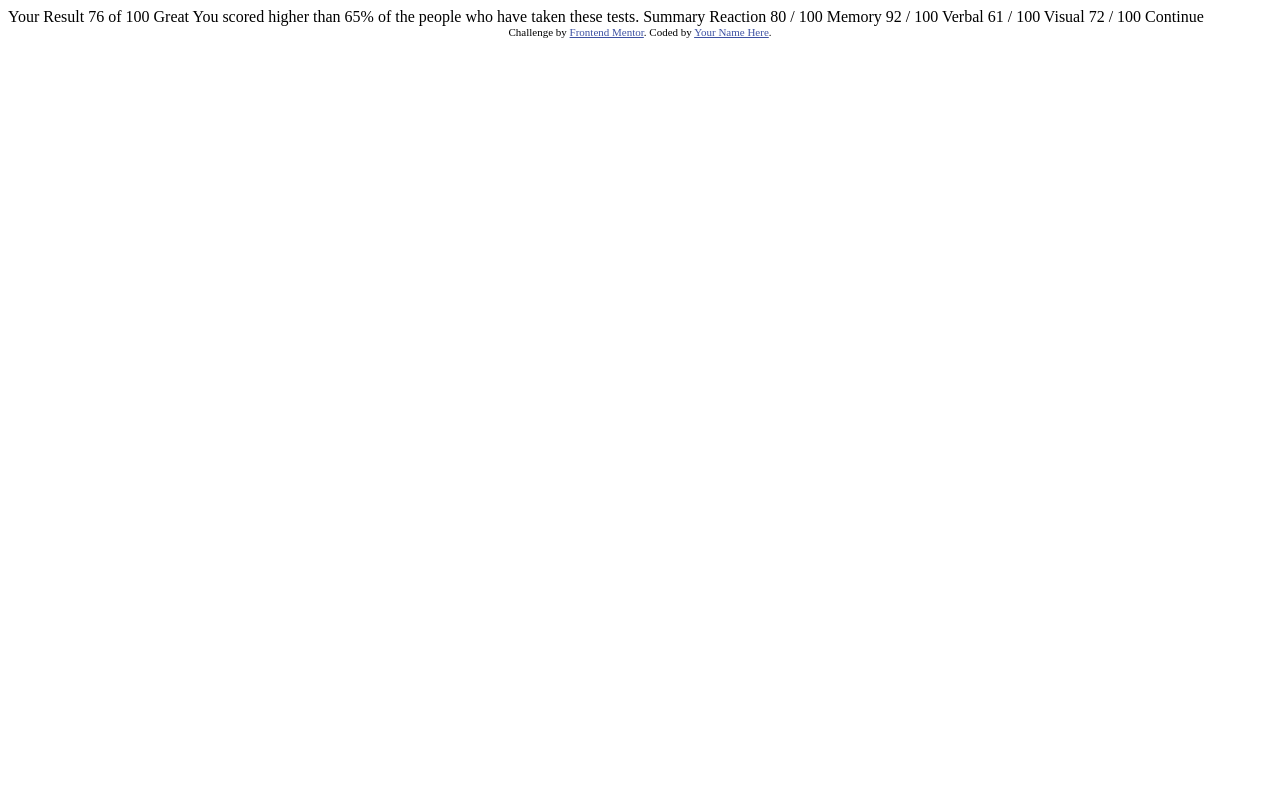
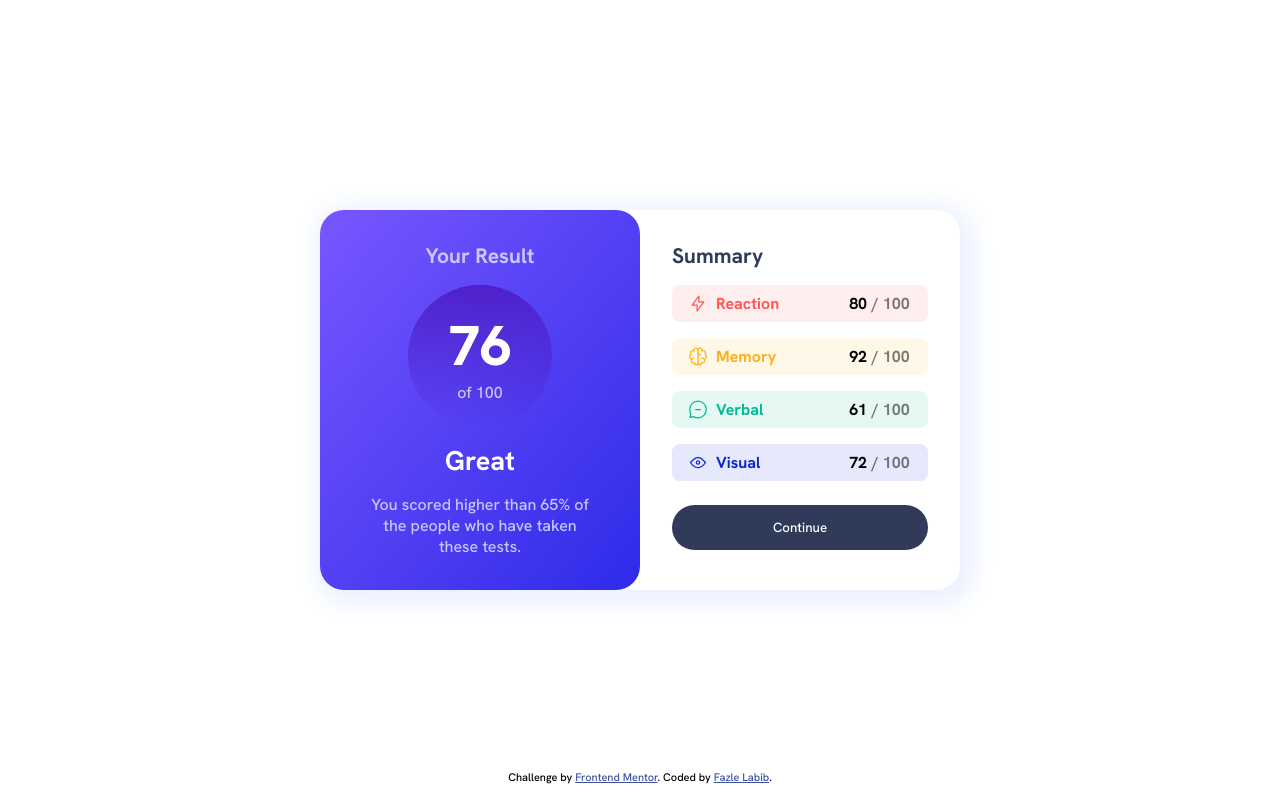
Before and after one commit to FazleLabib/frontend-mentor-results-summary-component, a plain HTML site: page index.html in a window 1280 px wide. Drawn offline with Linux system fonts and the light colour scheme.

Commit message:
Upload solution

```diff
--- a/index.html
+++ b/index.html
@@ -3,45 +3,90 @@
 <head>
   <meta charset="UTF-8">
   <meta name="viewport" content="width=device-width, initial-scale=1.0"> <!-- displays site properly based on user's device -->
-
+  <link rel="stylesheet" href="style.css">
   <link rel="icon" type="image/png" sizes="32x32" href="./assets/images/favicon-32x32.png">
 
   <title>Frontend Mentor | Results summary component</title>
 
   <!-- Feel free to remove these styles or customise in your own stylesheet 👍 -->
-  <style>
+  <!-- <style>
     .attribution { font-size: 11px; text-align: center; }
     .attribution a { color: hsl(228, 45%, 44%); }
-  </style>
+  </style> -->
 </head>
 <body>
 
-  Your Result
-  76
-  of 100
+  <main>
+    <div class="card">
+      <div class="results-card">
+        <h3>Your Result</h3>
+        <div class="circle">
+          <h1>76</h1>
+          <p>of 100</p>
+        </div>
+        <h2>Great</h2>
+        <p>You scored higher than 65% of the people who have taken these tests.</p>
+      </div>
+      <div class="summary-card">
+        <h3>Summary</h3>
+        <div class="subjects">
 
-  Great
-  You scored higher than 65% of the people who have taken these tests.
+          <div class="subject" id="reaction">
+            <div class="title">
+              <img src="./assets/images/icon-reaction.svg" alt="Reaction Icon">
+              <p>Reaction</p>
+            </div>
+            <div class="marks">
+              <p class="obtained">80</p>
+              <p class="total"> / 100</p>
+            </div>
+          </div>
 
-  Summary
+          <div class="subject" id="memory">
+            <div class="title">
+              <img src="./assets/images/icon-memory.svg" alt="Memory Icon">
+              <p>Memory</p>
+            </div>
+            <div class="marks">
+              <p class="obtained">92</p>
+              <p class="total"> / 100</p>
+            </div>
+          </div>
 
-  Reaction
-  80 / 100
+          <div class="subject" id="verbal">
+            <div class="title">
+              <img src="./assets/images/icon-verbal.svg" alt="Verbal Icon">
+              <p>Verbal</p>
+            </div>
+            <div class="marks">
+              <p class="obtained">61</p>
+              <p class="total"> / 100</p>
+            </div>
+          </div>
 
-  Memory
-  92 / 100
+          <div class="subject" id="visual">
+            <div class="title">
+              <img src="./assets/images/icon-visual.svg" alt="Visual Icon">
+              <p>Visual</p>
+            </div>
+            <div class="marks">
+              <p class="obtained">72</p>
+              <p class="total"> / 100</p>
+            </div>
+          </div>
 
-  Verbal
-  61 / 100
+          </div>
+            <button>Continue</button>
+          </div>
 
-  Visual
-  72 / 100
+    </div>
+  </main>
 
-  Continue
-
-  <div class="attribution">
-    Challenge by <a href="https://www.frontendmentor.io?ref=challenge" target="_blank">Frontend Mentor</a>.
-    Coded by <a href="#">Your Name Here</a>.
-  </div>
+  <footer>
+    <div class="attribution">
+      Challenge by <a href="https://www.frontendmentor.io?ref=challenge" target="_blank">Frontend Mentor</a>.
+      Coded by <a href="https://github.com/FazleLabib">Fazle Labib</a>.
+    </div>
+  </footer>
 </body>
 </html>
--- /dev/null
+++ b/style.css
@@ -0,0 +1,260 @@
+@import url('https://fonts.googleapis.com/css2?family=Hanken+Grotesk:wght@500;700;800&display=swap');
+
+:root {
+    /* Primary */
+
+    --light-red: hsl(0, 100%, 67%);
+    --orangey-yellow: hsl(39, 100%, 56%);
+    --green-teal: hsl(166, 100%, 37%);
+    --cobalt-blue: hsl(234, 85%, 45%);
+
+
+    /* Gradients */
+
+    /* background */
+    --light-slate-blue: hsl(252, 100%, 67%);
+    --light-royal-blue: hsl(241, 81%, 54%);
+
+    /* circle */
+    --violet-blue: hsla(256, 72%, 46%, 1);
+    --persian-blue: hsla(241, 72%, 46%, 0);
+
+
+    /* Neutral */
+
+    --white: hsl(0, 0%, 100%);
+    --pale-blue: hsl(221, 100%, 96%);
+    --light-lavender: hsl(241, 100%, 89%);
+    --dark-gray-blue: hsl(224, 30%, 27%);
+
+    --border-radius: 1.5rem;
+}
+
+* {
+    margin: 0;
+    padding: 0;
+    font-family: 'Hanken Grotesk', sans-serif;
+}
+
+h1 {
+    font-weight: 800;
+    font-size: 3.5rem;
+}
+
+h2, h3 {
+    font-weight: 700;
+}
+
+p {
+    font-weight: 500;
+    font-size: 1rem;
+}
+
+body {
+    display: flex;
+    flex-direction: column;
+    background-color: var(--white);
+    font-size: 18px;
+    justify-content: center;
+    align-items: center;
+    height: 100vh;
+}
+
+.card {
+    max-width: 40rem;
+    display: grid;
+    grid-template-columns: 1fr 1fr;
+    border-radius: var(--border-radius);
+    background-color: var(--white);
+    box-shadow: 5px 5px 25px 10px var(--pale-blue);
+}
+
+.results-card, .summary-card {
+    padding: 1rem 2rem;
+    display: flex;
+    flex-direction: column;
+}
+
+.results-card {
+    background-image: linear-gradient(
+        to bottom right,
+        var(--light-slate-blue),
+        var(--light-royal-blue));
+
+    border-radius: var(--border-radius);
+    align-items: center;
+    text-align: center;
+}
+
+.results-card h3, .results-card p{
+    color: var(--light-lavender);
+}
+
+.results-card h1, .results-card h2 {
+    color: var(--white);
+}
+
+.results-card h2, .results-card h3 {
+    margin: 1rem;
+}
+
+.results-card p{
+    padding: 0rem 1rem;
+}
+
+.circle {
+    padding: 1.5rem 0.5rem;
+    width: 50%;
+    background-image: linear-gradient(
+        to bottom,
+        var(--violet-blue),
+        var(--persian-blue));;
+    border-radius: 50%;
+}
+
+.summary-card h3 {
+    margin: 1rem 0rem;
+    color: var(--dark-gray-blue);
+}
+
+.subjects {
+    display: flex;
+    flex-direction: column;
+    gap: 1rem
+}
+
+.subject {
+    display: flex;
+    justify-content: space-between;
+    padding: 0.5rem;
+    border-radius: 0.5rem;
+}
+
+.subject .title {
+    display: flex;
+}
+
+.subject p {
+    font-weight: 700;
+}
+
+.subject img {
+    padding: 0rem 0.5rem;
+}
+
+.subject .marks {
+    display: flex;
+    padding: 0rem 0.5rem;
+}
+
+.subject .marks .total{
+    opacity: 0.5;
+}
+
+.subject .marks p {
+    padding: 0rem 0.15rem;
+}
+
+.subject span {
+    color: var(--dark-gray-blue);
+    font-weight: 800;
+    opacity: 1;
+}
+
+#reaction {
+    background-color: hsla(0, 100%, 67%, 0.1);
+}
+
+#reaction .title {
+    color: var(--light-red);
+}
+
+
+#memory {
+    background-color: hsla(39, 100%, 56%, 0.1);
+}
+
+#memory .title {
+    color: var(--orangey-yellow);
+}
+
+
+#verbal {
+    background-color: hsla(166, 100%, 37%, 0.1);
+}
+
+#verbal .title {
+    color: var(--green-teal);
+}
+
+#visual {
+    background-color: hsla(234, 85%, 45%, 0.1);
+}
+
+#visual .title {
+    color: var(--cobalt-blue);
+}
+
+button {
+    border: none;
+    margin: 1.5rem 0rem;
+    padding: 0.85rem;
+    background-color: var(--dark-gray-blue);
+    color: var(--white);
+    border-radius: var(--border-radius);
+    cursor: pointer;
+}
+
+button:hover {
+    background-image: linear-gradient(
+        to bottom,
+        var(--light-slate-blue),
+        var(--light-royal-blue));
+}
+
+footer {
+    position: absolute;
+    bottom: 1rem;
+}
+.attribution {
+    font-size: 11px; text-align: center;
+}
+
+.attribution a {
+    color: hsl(228, 45%, 44%);
+}
+
+@media screen and (max-width: 650px) {
+
+    body {
+        width: 100%;
+        height: 100%;
+    }
+
+    main {
+        flex-direction: column;
+        width: 100%;
+    }
+
+    .card {
+        width: 100%;
+        display: flex;
+        flex-direction: column;
+        border-radius: 0 0 var(--border-radius) var(--border-radius);
+        box-shadow: none;
+    }
+
+    .results-card {
+        padding: 3rem;
+        margin: -2rem 0 0 0;
+    }
+
+    .circle {
+        padding: 2rem 0.5rem;
+        width: 50%;
+    }
+
+    footer {
+        position: initial;
+    }
+}
```
